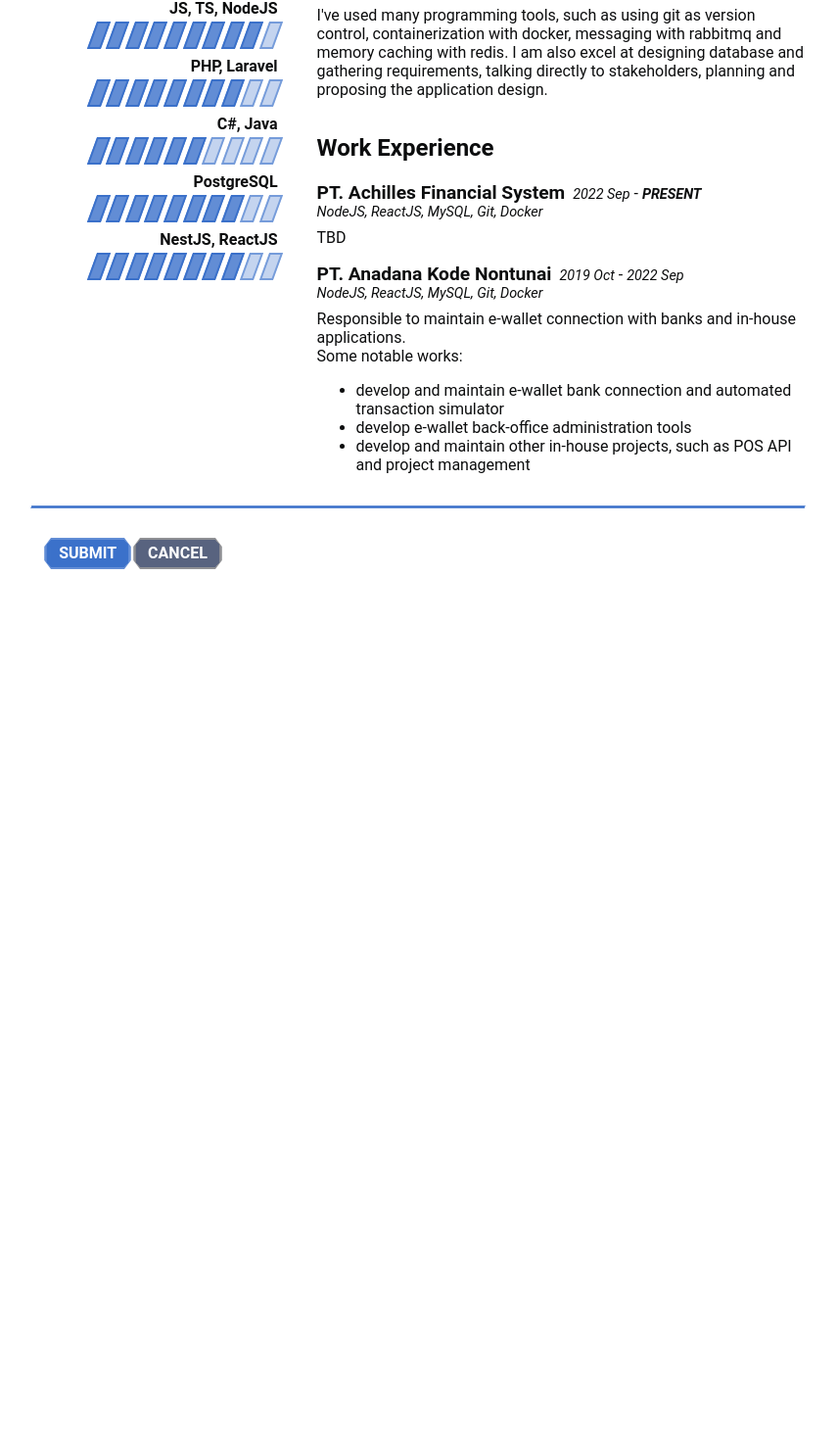
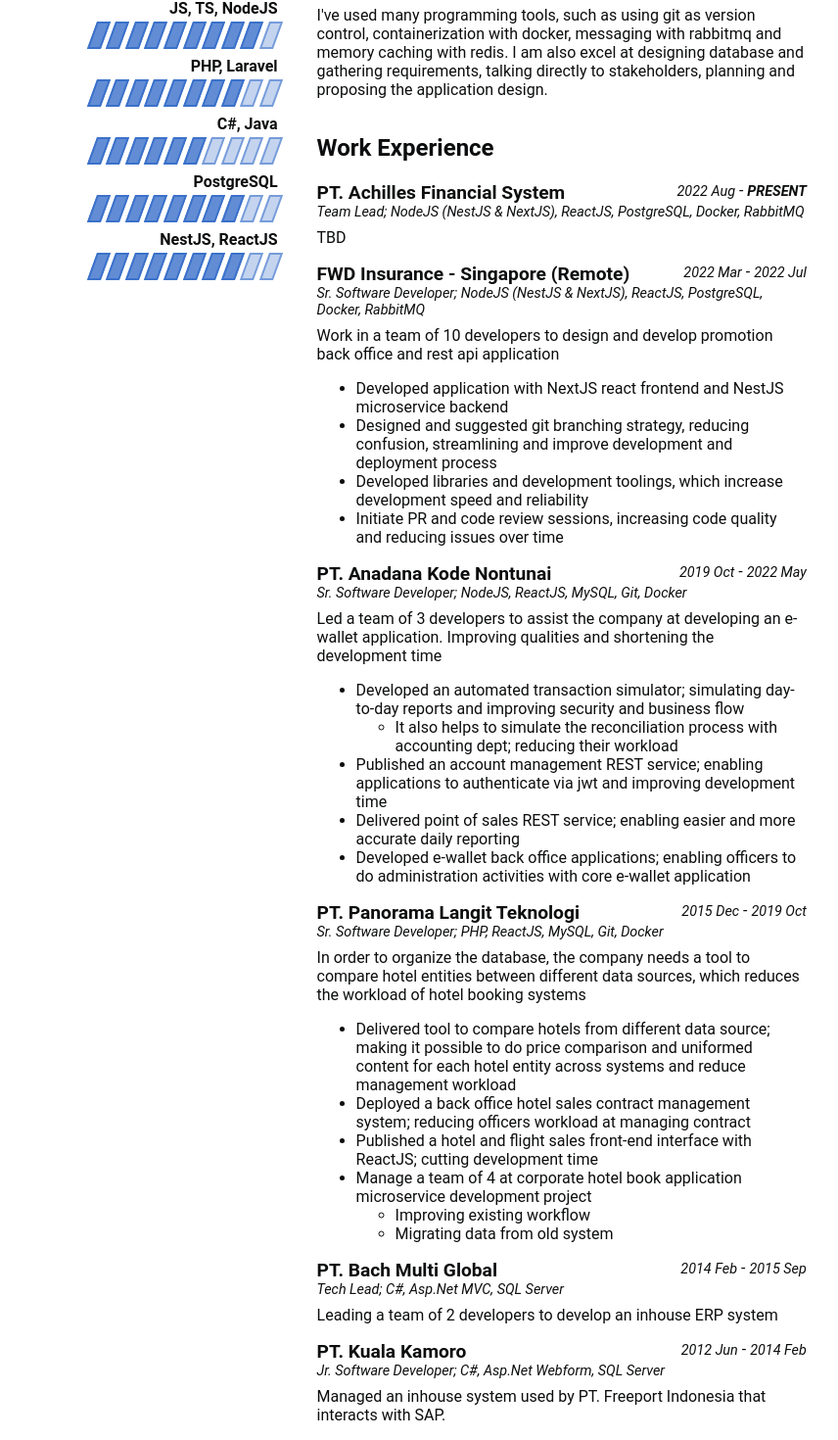
Before and after one commit to fendy3002/interview-tests, a React (Create React App) app in the folder homepage2/: page / in a window 1280 px wide. Shown: the part 426-1896 px from the top of the page at 98% size, without its empty margins (213-1069 px from the left). Before the commit the page ends 1152 px from the top, so only its background shows below. Built offline with nearby package versions, Linux system fonts and the light colour scheme.

Commit message:
update homepage

```diff
--- a/homepage2/src/components/Title.tsx
+++ b/homepage2/src/components/Title.tsx
@@ -5,10 +5,16 @@
         Fendy Heryanto, S.Kom
       </h1>
       <div style={{ fontStyle: "italic", marginBottom: "6px" }}>
-        Jakarta, Indonesia
+        Jakarta, Indonesia | +62 899 9166 933 |{" "}
+        <a href="mailto:fendy3002@gmail.com">
+          fendy3002@gmail.com
+        </a>
       </div>
-      <a style={{ fontStyle: "italic" }} href="mailto:fendy3002@gmail.com">
-        fendy3002@gmail.com
+      <a
+        style={{ fontStyle: "italic" }}
+        href="https://linkedin.com/in/fendyheryanto"
+      >
+        linkedin.com/in/fendyheryanto
       </a>
       <h1>
         <hr style={{ marginTop: 0, marginBottom: "8px" }} />
--- a/homepage2/src/components/WorkExperience.tsx
+++ b/homepage2/src/components/WorkExperience.tsx
@@ -18,12 +18,13 @@
 ) => {
   return (
     <div style={{}} className="mb-2">
-      <div>
-        <span
+      <div style={{ display: "flex", justifyContent: "space-between" }}>
+        <div
           style={{ fontSize: "1.2em", fontWeight: "bold", marginRight: "8px" }}
         >
           {props.company}
-        </span>
+        </div>
+        <div>
           <WorkExperienceDate date={props.periodFrom} />
           {" - "}
           {props.periodTo ? (
@@ -39,6 +40,7 @@
               PRESENT
             </span>
           )}
+        </div>
       </div>
       <div
         style={{ fontStyle: "italic", fontSize: "0.9em", marginBottom: "8px" }}
@@ -56,34 +58,136 @@
         <h2>Work Experience</h2>
         <WorkExperienceLine
           company="PT. Achilles Financial System"
-          periodFrom={new Date(2022, 8, 1)}
-          skillSet="NodeJS, ReactJS, MySQL, Git, Docker"
+          periodFrom={new Date(2022, 7, 1)}
+          skillSet="Team Lead; NodeJS (NestJS & NextJS), ReactJS, PostgreSQL, Docker, RabbitMQ"
         >
           {"TBD"}
         </WorkExperienceLine>
         <WorkExperienceLine
-          company="PT. Anadana Kode Nontunai"
-          periodFrom={new Date(2019, 9, 1)}
-          periodTo={new Date(2022, 8, 1)}
-          skillSet="NodeJS, ReactJS, MySQL, Git, Docker"
+          company="FWD Insurance - Singapore (Remote)"
+          periodFrom={new Date(2022, 2, 1)}
+          periodTo={new Date(2022, 6, 1)}
+          skillSet="Sr. Software Developer; NodeJS (NestJS & NextJS), ReactJS, PostgreSQL, Docker, RabbitMQ"
         >
           <div>
             {
-              "Responsible to maintain e-wallet connection with banks and in-house applications."
+              "Work in a team of 10 developers to design and develop promotion back office and rest api application"
             }
           </div>
-          <div>{"Some notable works:"}</div>
           <ul>
             <li>
-              develop and maintain e-wallet bank connection and automated
-              transaction simulator
+              Developed application with NextJS react frontend and NestJS
+              microservice backend
             </li>
-            <li>develop e-wallet back-office administration tools</li>
             <li>
-              develop and maintain other in-house projects, such as POS API and
-              project management
+              Designed and suggested git branching strategy, reducing confusion,
+              streamlining and improve development and deployment process
+            </li>
+            <li>
+              Developed libraries and development toolings, which increase
+              development speed and reliability
+            </li>
+            <li>
+              Initiate PR and code review sessions, increasing code quality and
+              reducing issues over time
             </li>
           </ul>
+        </WorkExperienceLine>
+
+        <WorkExperienceLine
+          company="PT. Anadana Kode Nontunai"
+          periodFrom={new Date(2019, 9, 1)}
+          periodTo={new Date(2022, 4, 1)}
+          skillSet="Sr. Software Developer; NodeJS, ReactJS, MySQL, Git, Docker"
+        >
+          <div>
+            {
+              "Led a team of 3 developers to assist the company at developing an e-wallet application. Improving qualities and shortening the development time"
+            }
+          </div>
+
+          <ul>
+            <li>
+              Developed an automated transaction simulator; simulating
+              day-to-day reports and improving security and business flow
+            </li>
+            <ul>
+              <li>
+                It also helps to simulate the reconciliation process with
+                accounting dept; reducing their workload
+              </li>
+            </ul>
+
+            <li>
+              Published an account management REST service; enabling
+              applications to authenticate via jwt and improving development
+              time
+            </li>
+            <li>
+              Delivered point of sales REST service; enabling easier and more
+              accurate daily reporting
+            </li>
+            <li>
+              Developed e-wallet back office applications; enabling officers to
+              do administration activities with core e-wallet application
+            </li>
+          </ul>
+        </WorkExperienceLine>
+
+        <WorkExperienceLine
+          company="PT. Panorama Langit Teknologi"
+          periodFrom={new Date(2015, 11, 1)}
+          periodTo={new Date(2019, 9, 1)}
+          skillSet="Sr. Software Developer; PHP, ReactJS, MySQL, Git, Docker"
+        >
+          <div>
+            {
+              "In order to organize the database, the company needs a tool to compare hotel entities between different data sources, which reduces the workload of hotel booking systems"
+            }
+          </div>
+
+          <ul>
+            <li>
+              Delivered tool to compare hotels from different data source;
+              making it possible to do price comparison and uniformed content
+              for each hotel entity across systems and reduce management
+              workload
+            </li>
+            <li>
+              Deployed a back office hotel sales contract management system;
+              reducing officers workload at managing contract
+            </li>
+
+            <li>
+              Published a hotel and flight sales front-end interface with
+              ReactJS; cutting development time
+            </li>
+            <li>
+              Manage a team of 4 at corporate hotel book application
+              microservice development project
+            </li>
+            <ul>
+              <li>Improving existing workflow</li>
+              <li>Migrating data from old system</li>
+            </ul>
+          </ul>
+        </WorkExperienceLine>
+
+        <WorkExperienceLine
+          company="PT. Bach Multi Global"
+          periodFrom={new Date(2014, 1, 1)}
+          periodTo={new Date(2015, 8, 1)}
+          skillSet="Tech Lead; C#, Asp.Net MVC, SQL Server"
+        >
+          {"Leading a team of 2 developers to develop an inhouse ERP system"}
+        </WorkExperienceLine>
+        <WorkExperienceLine
+          company="PT. Kuala Kamoro"
+          periodFrom={new Date(2012, 5, 1)}
+          periodTo={new Date(2014, 1, 1)}
+          skillSet="Jr. Software Developer; C#, Asp.Net Webform, SQL Server"
+        >
+          {"Managed an inhouse system used by PT. Freeport Indonesia that interacts with SAP."}
         </WorkExperienceLine>
       </div>
     </>
--- a/homepage2/src/css/index.scss
+++ b/homepage2/src/css/index.scss
@@ -14,7 +14,11 @@
       -webkit-print-color-adjust:exact !important;
       print-color-adjust:exact !important;
       /* change the margins as you want them to be. */
- }
+  }
+  a:any-link, a:-webkit-any-link {
+    color: $text-color;
+    text-decoration: none;
+  }
 }
 
 body {
```
Lines whose indentation alone changed are shown as unchanged.
